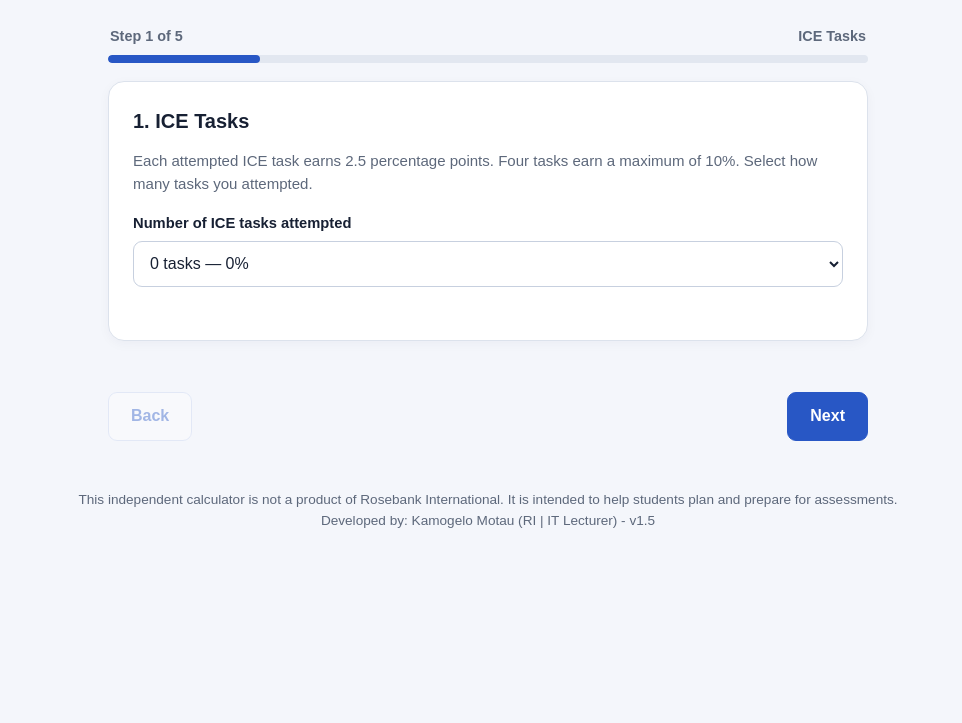
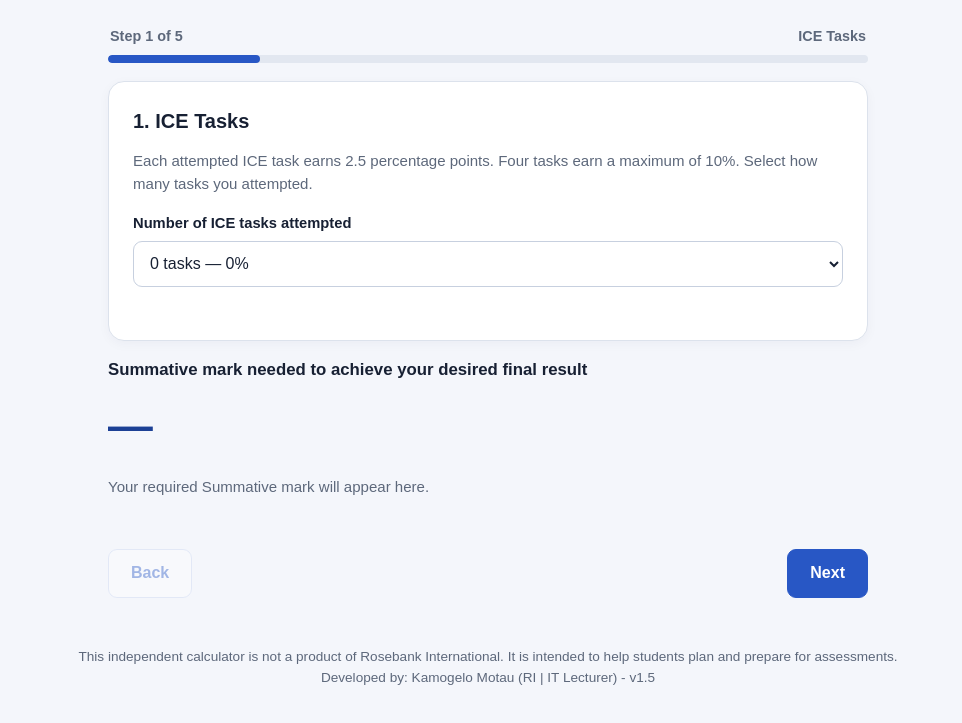
Before and after one commit to motau-kamogelo/cc, a plain HTML site: page index.html in a window 1280 px wide. Shown: the part 189-912 px from the top of the page, without its empty margins (152-1114 px from the left). Before the commit the page ends 800 px from the top, so only its background shows below. Drawn offline with Linux system fonts and the light colour scheme.

Commit message:
Update index.html

```diff
--- a/index.html
+++ b/index.html
@@ -76,6 +76,11 @@
       <p id="targetError" class="error" role="alert"></p>
     </section>
 
+       <h3>Summative mark needed to achieve your desired final result</h3>
+        <div id="required" class="big-number">—</div>
+        <p id="message" class="help" aria-live="polite">Your required Summative mark will appear here.</p>
+      </div>
+
     <section class="card step-panel results-panel" data-step="4" hidden>
       <h2>5. Your CASS results</h2>
       <div class="result-block">
```
